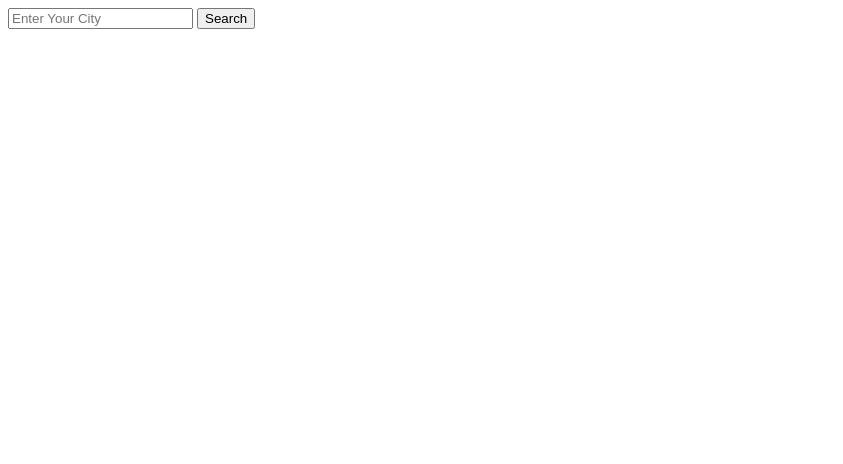
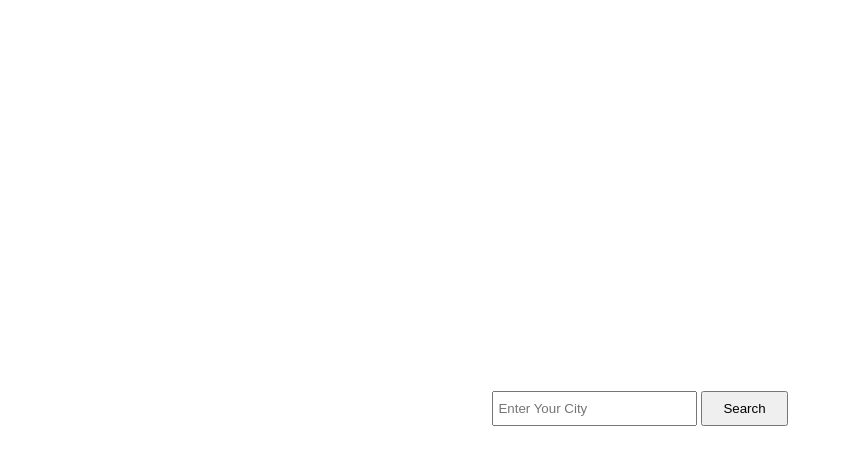
Before and after one commit to Md-Alqma/weatherapp-express, a website: page index.html in a window 1280 px wide. Shown: the whole page, without its empty margins (0-843 px from the left). Drawn offline with Linux system fonts and the light colour scheme.

Commit message:
improved some UI

```diff
--- a/app.js
+++ b/app.js
@@ -29,13 +29,15 @@ app.post("/", (req, res) => {
       const imgURL = `https://openweathermap.org/img/wn/${icon}@2x.png`;
       res.write(
         `
-            <div style=" color:#fd4;text-align:center; width:250px; height:300px; margin:auto; background: rgb(255,255,255);
+          <body style=" background-color: #1A2421; height: 100vh;display: flex; justify-content: center; align-items: center;">
+            <div style=" color:#fd4;text-align:center; width:250px; height:300px; background: rgb(255,255,255);
             background: linear-gradient(193deg, rgba(255,255,255,1) 9%, rgba(162,162,135,1) 41%, rgba(0,0,0,1) 90%); border-radius: 8px; ">
                 <img src=${imgURL} />
                 <h2>${city}</h2>
                 <h1>${temperature} <sup>o</sup>C</h1>
                 <p>The weather is ${weatherDescription}</p>
             </div>
+            </body>
         `
       );
       res.send();
--- a/index.html
+++ b/index.html
@@ -5,10 +5,10 @@
     <meta name="viewport" content="width=device-width, initial-scale=1.0" />
     <title>Weather App</title>
   </head>
-  <body>
+  <body style="height: 100vh;display: flex; justify-content: center; align-items: center;">
     <form action="/" method="post">
-      <input type="text" name="cityName" placeholder="Enter Your City" />
-      <button type="submit">Search</button>
+      <input style="padding: 8px 20px 8px 4px;" type="text" name="cityName" placeholder="Enter Your City" />
+      <button style="padding: 8px 20px; cursor: pointer;" type="submit">Search</button>
     </form>
   </body>
 </html>
```
